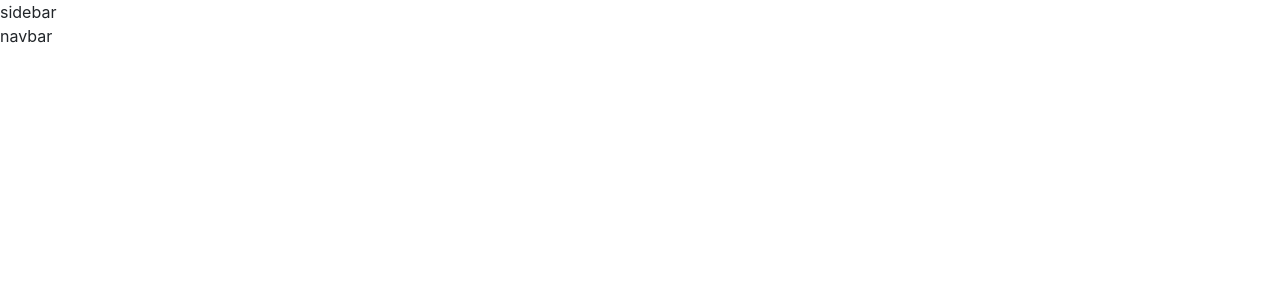
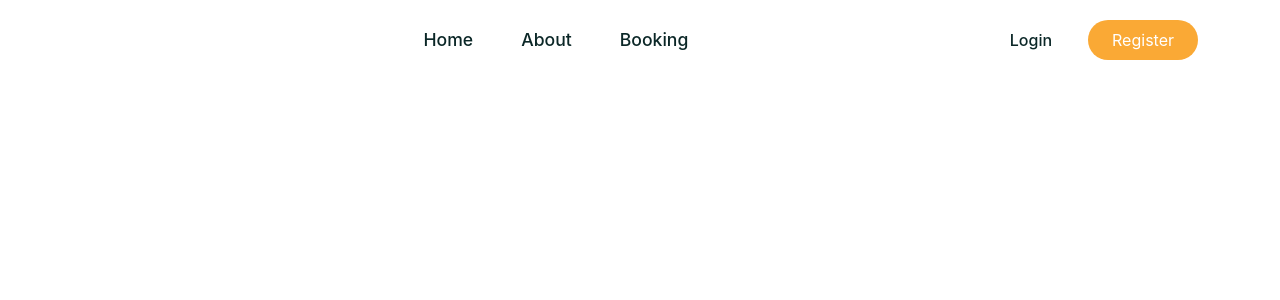
Before and after one commit to Chanuth10/eap_ticket_rservation_system_web_app, a React (Create React App) app: page / in a window 1280 px wide. Shown: the top 300 px of the page. Built offline with nearby package versions, Linux system fonts and the light colour scheme; a web font is replaced by a local one.

Commit message:
design home

```diff
--- /dev/null
+++ b/src/features/navbar/Navbar.js
@@ -0,0 +1,59 @@
+import React from 'react'
+import { Button, Container, Row, Col, Form } from 'react-bootstrap'
+import { NavLink, Link } from 'react-router-dom'
+import "./navbar.css";
+
+const nav__links = [
+  {
+    path: '/home',
+    display: 'Home'
+  },
+  {
+    path: '/not',
+    display: 'About'
+  },
+  {
+    path: '/tours',
+    display: 'Booking'
+  },
+]
+
+const Navbar = () => {
+  return (
+    <header className="header">
+      <Container>
+        <Row>
+          <div className="nav__wrapper d-flex align-items-center justify-content-between">
+            <div className="logo">
+              <img src="" alt=''></img>
+            </div>
+
+            <div className="navigation">
+              <ul className="menu d-flex align-items-center gap-5">
+                {
+                  nav__links.map((item, index) => (
+                    <li className='nav__item' key={index}>
+                      <NavLink to={item.path} className={navClass => navClass.isActive ? "active__link" : ""}>{item.display}</NavLink>
+                    </li>
+                  ))
+                }
+              </ul>
+            </div>
+            <div className='nav__right d-flex align-items-center gap-4'>
+              <div className='nav__btns d-flex align-items-center gap-4'>
+                <Button className='btn secondary__btn'><Link to='/login'></Link>Login</Button>
+                <Button className='btn primary__btn'><Link to='/register'></Link>Register</Button>
+              </div>
+
+              <span className='mobile__menu'>
+                <i class='ri-menu-line'></i>
+              </span>
+            </div>
+          </div>
+        </Row>
+      </Container>
+    </header>
+  )
+}
+
+export default Navbar
--- /dev/null
+++ b/src/features/navbar/navbar.css
@@ -0,0 +1,46 @@
+.header {
+    width: 100%;
+    height: 80px;
+    line-height: 80px;
+}
+
+.logo img {
+    width: 30%;
+}
+
+.menu {
+    margin-bottom: 0;
+}
+
+.nav__item a {
+    text-decoration: none;
+    color: var(--heading-color);
+    font-weight: 500;
+    font-size: 1.1rem;
+}
+
+.nav__item a:hover {
+    color: inherit;
+}
+
+.nav__item a.active__link {
+    color: var(--secondary-color);
+}
+
+.mobile__menu {
+    font-size: 1.3rem;
+    color: var(--heading-color);
+    display: none;
+}
+
+.sticky__header {
+    width: 100%;
+    height: 80px;
+    line-height: 80px;
+    background: #fff;
+    position: sticky;
+    top: 0;
+    left: 0;
+    box-shadow: 3px 3px 8px -3px #ddd;
+    z-index: 999;
+}
--- a/src/pages/Home.js
+++ b/src/pages/Home.js
@@ -1,13 +1,11 @@
 import "./home.css";
+import Navbar from "../features/navbar/Navbar";
 
 const Home = () => {
     return (
-        <div className="home">
-            sidebar
-            <div className="homeContainer">
-            navbar
-            </div>
-        </div>
+        <>
+         <Navbar/>
+        </>
     );
 }
 
```
